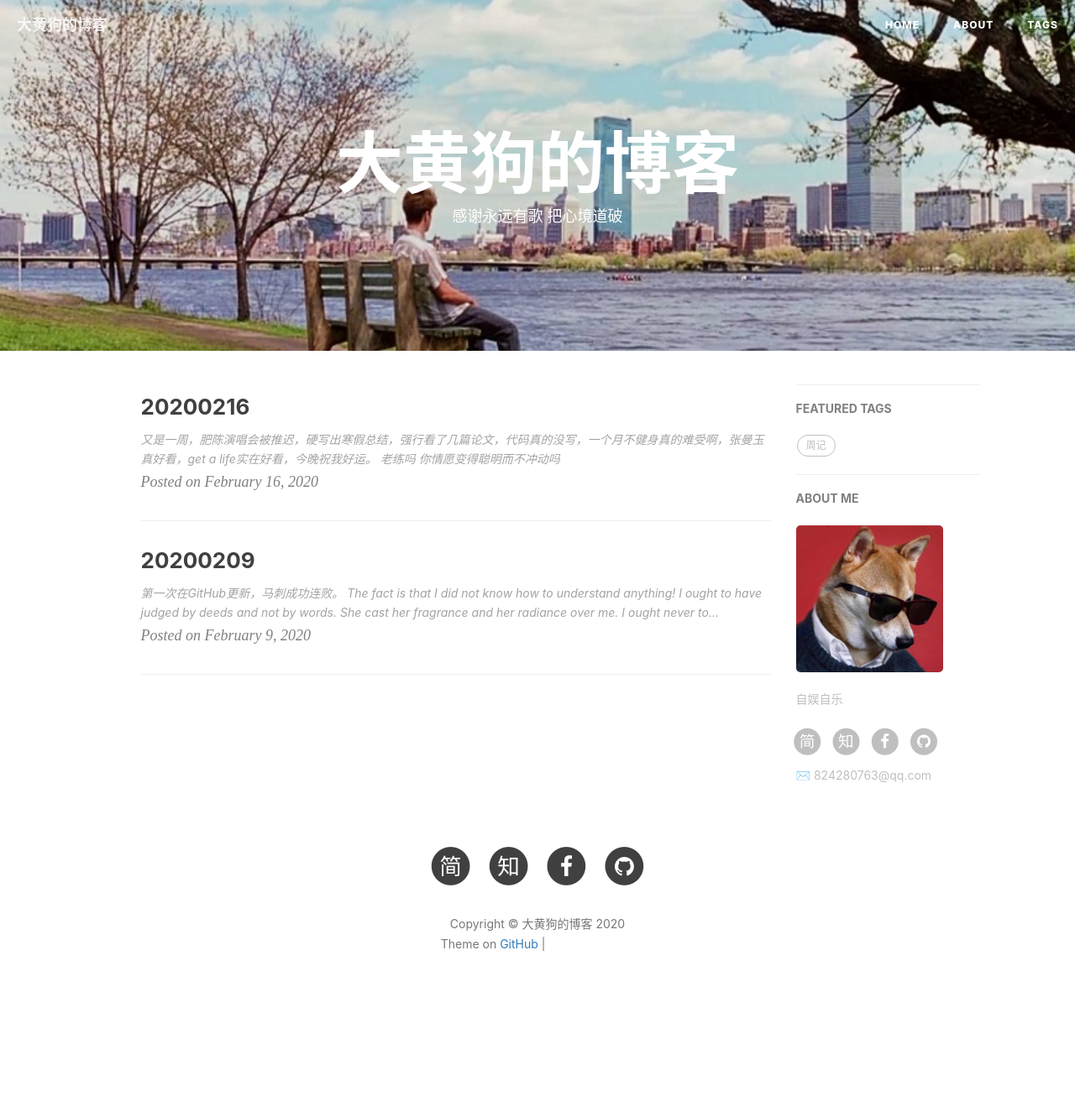
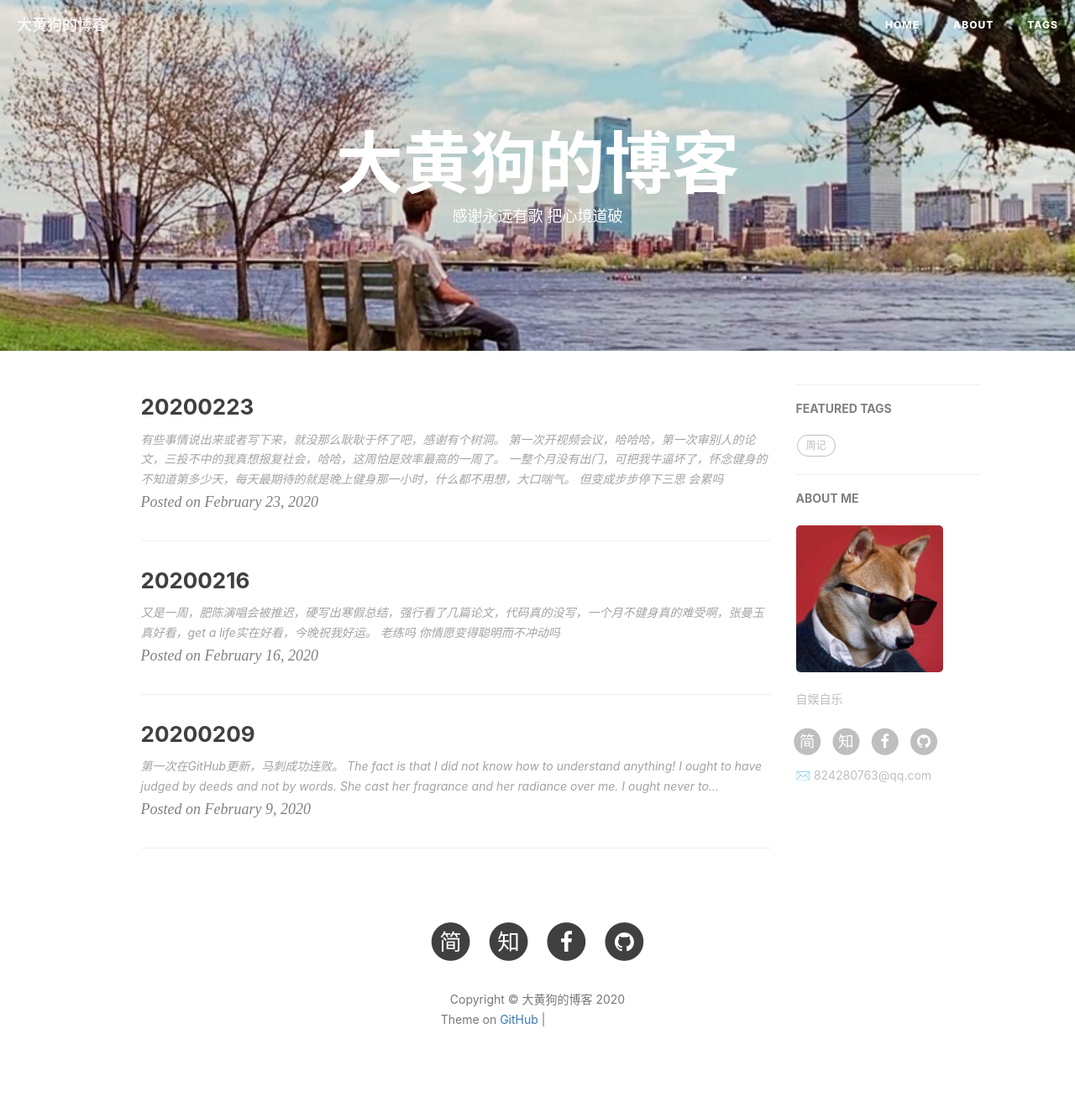
Before and after one commit to zhanglijun111/zhanglijun111.github.io, a Jekyll site: the page built from index.html, in a window 1280 px wide. Shown: the whole page at 84% size. Built offline with Jekyll 4.4.1, drawn with Linux system fonts in a browser that asks for light colours; nearby versions of some CDN libraries; the list of posts is cut into pages by our own code; comment, search, counter and statistics services are not loaded; before the commit the page ends 1229 px from its top, so only the background shows below that; grey boxes are pictures that could not be loaded.

Commit message:
20200223

```diff
--- /dev/null
+++ b/_posts/2020-02-16-20200223.md
@@ -0,0 +1,27 @@
+---
+layout:     post
+title:      20200223
+subtitle:
+date:       2020-02-23
+author:     ZLJ
+header-img: img/20200223/微信图片_202002172221034.jpg
+catalog: false
+tags:
+    - 周记
+---
+
+
+有些事情说出来或者写下来，就没那么耿耿于怀了吧，感谢有个树洞。
+
+第一次开视频会议，哈哈哈，第一次审别人的论文，三投不中的我真想报复社会，哈哈，这周怕是效率最高的一周了。
+
+一整个月没有出门，可把我牛逼坏了，怀念健身的不知道第多少天，每天最期待的就是晚上健身那一小时，什么都不用想，大口喘气。
+
+但变成步步停下三思 会累吗
+
+![](/img/20200223/微信图片_202002172221034.jpg)
+![](/img/20200223/微信图片_202002242110282.jpg)
+![](/img/20200223/微信图片_202002242110281.png)
+![](/img/20200223/微信图片_20200224211028.png)
+![](/img/20200223/微信图片_202002242110281.jpg)
+![](/img/20200223/微信图片_20200224211028.jpg)
```
Also changed, not shown: _posts/2020-02-09-20200209.md (+1 -1 lines), _posts/2020-02-16-20200216.md (+1 -1 lines), img/20200223/微信图片_202002172221034.jpg (added), img/20200223/微信图片_20200224211028.jpg (added), img/20200223/微信图片_202002242110281.jpg (added), img/20200223/微信图片_202002242110282.jpg (added), 2 other files.
